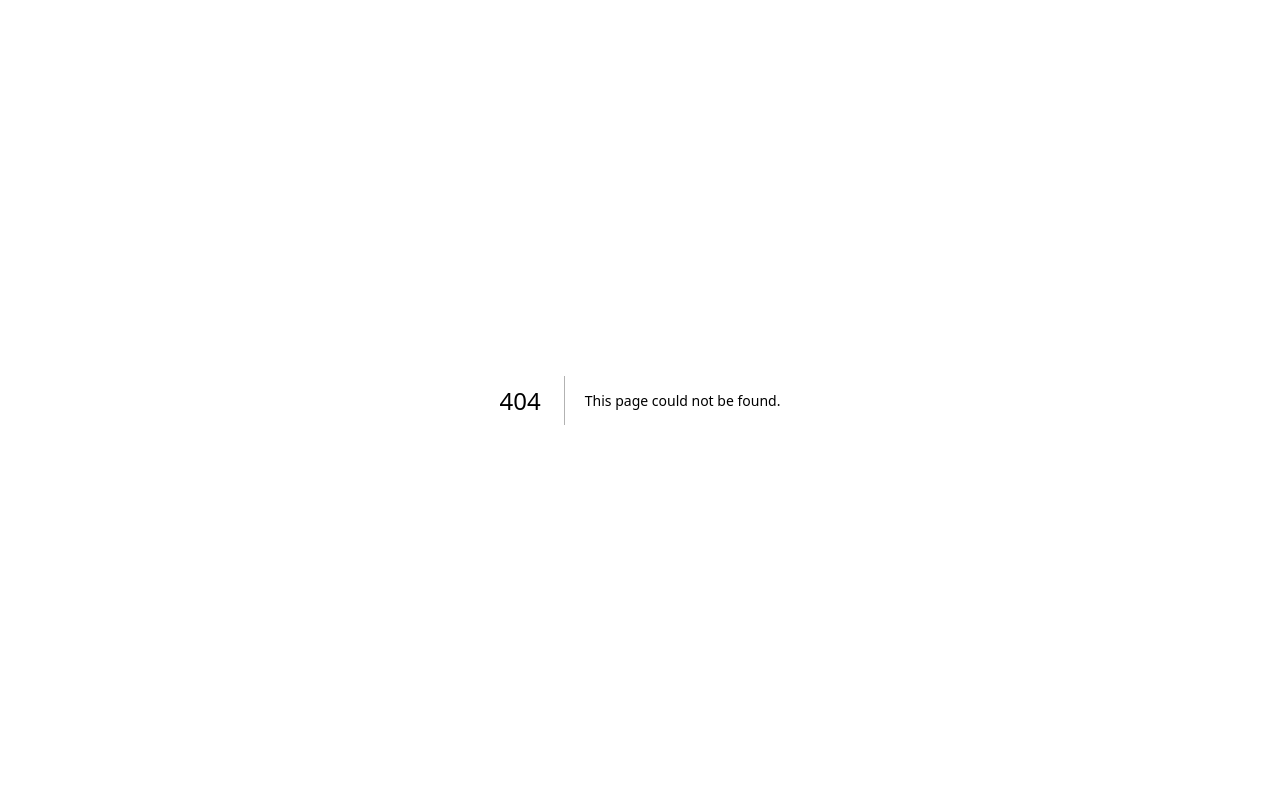
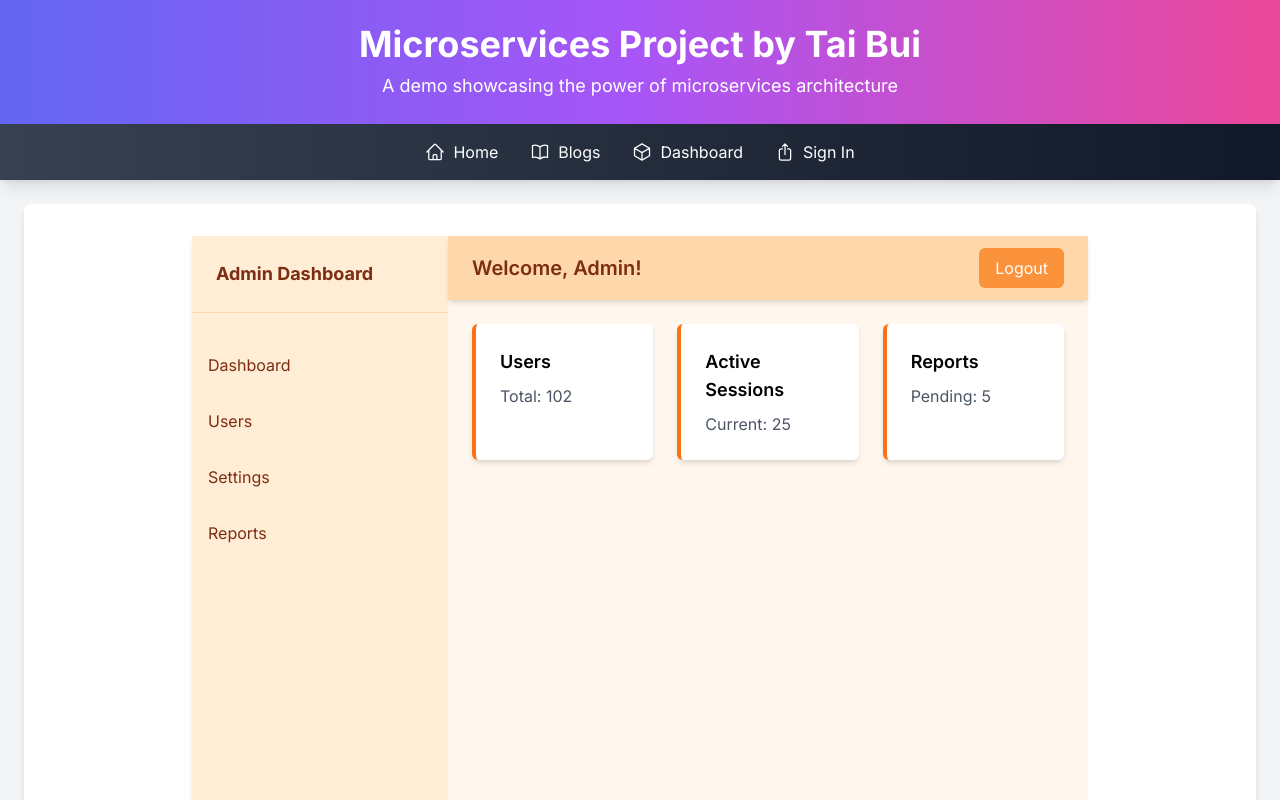
Before and after one commit to Tai-Chi-Bui/benchmark-microservices, a Next.js app in the folder host-client/: page /admin-dashboard in a window 1280 px wide. Before the commit this address had no page. Shown: the top 800 px of the page. Built offline with nearby package versions, Linux system fonts and the light colour scheme; no server answers.

Commit message:
update middleware

```diff
--- a/host-client/src/app/(auth)/sign-in/page.tsx
+++ b/host-client/src/app/(auth)/sign-in/page.tsx
@@ -48,7 +48,11 @@ const SignIn = () => {
         const expiresDate = new Date();
         expiresDate.setDate(expiresDate.getDate() + expires);
 
-        document.cookie = `authToken=${data.token}; expires=${expiresDate.toUTCString()}; path=/; secure; samesite=strict`;
+        // Check if running on HTTPS to set the secure attribute
+        const secure = window.location.protocol === 'https:' ? 'secure;' : '';
+
+        document.cookie = `authToken=${data.token}; expires=${expiresDate.toUTCString()}; path=/; ${secure} samesite=strict`;
+
 
         setModalMessage(data.message ?? "Log in successfully!");
         setIsError(false);
--- /dev/null
+++ b/host-client/src/app/(portal)/admin-dashboard/page.tsx
@@ -0,0 +1,50 @@
+import React from 'react';
+
+const AdminDashboard: React.FC = () => {
+  return (
+    <div className="flex h-screen">
+      {/* Sidebar */}
+      <aside className="w-64 bg-orange-100 text-orange-900 shadow-md">
+        <div className="p-6 font-bold text-lg border-b border-orange-200">Admin Dashboard</div>
+        <nav className="mt-6">
+          <ul>
+            <li className="p-4 hover:bg-orange-200 cursor-pointer">Dashboard</li>
+            <li className="p-4 hover:bg-orange-200 cursor-pointer">Users</li>
+            <li className="p-4 hover:bg-orange-200 cursor-pointer">Settings</li>
+            <li className="p-4 hover:bg-orange-200 cursor-pointer">Reports</li>
+          </ul>
+        </nav>
+      </aside>
+
+      {/* Main Content */}
+      <div className="flex-1 flex flex-col bg-orange-50">
+        {/* Header */}
+        <header className="h-16 bg-orange-200 shadow-md flex items-center justify-between px-6">
+          <h1 className="text-xl font-semibold text-orange-900">Welcome, Admin!</h1>
+          <button className="bg-orange-400 text-white px-4 py-2 rounded-md hover:bg-orange-500">Logout</button>
+        </header>
+
+        {/* Content */}
+        <main className="flex-1 p-6 overflow-y-auto">
+          <div className="grid grid-cols-3 gap-6">
+            {/* Cards */}
+            <div className="bg-white shadow-md rounded-md p-6 border-l-4 border-orange-500">
+              <h2 className="text-lg font-semibold mb-2">Users</h2>
+              <p className="text-gray-600">Total: 102</p>
+            </div>
+            <div className="bg-white shadow-md rounded-md p-6 border-l-4 border-orange-500">
+              <h2 className="text-lg font-semibold mb-2">Active Sessions</h2>
+              <p className="text-gray-600">Current: 25</p>
+            </div>
+            <div className="bg-white shadow-md rounded-md p-6 border-l-4 border-orange-500">
+              <h2 className="text-lg font-semibold mb-2">Reports</h2>
+              <p className="text-gray-600">Pending: 5</p>
+            </div>
+          </div>
+        </main>
+      </div>
+    </div>
+  );
+};
+
+export default AdminDashboard;
--- a/host-client/src/app/(portal)/layout.tsx
+++ b/host-client/src/app/(portal)/layout.tsx
@@ -2,7 +2,7 @@
 
 import React, { ReactNode } from 'react';
 import Link from 'next/link';
-import { HomeIcon, BookOpenIcon, ArrowDownOnSquareIcon, ArrowUpOnSquareIcon } from '@heroicons/react/24/outline';
+import { HomeIcon, BookOpenIcon, ArrowDownOnSquareIcon, ArrowUpOnSquareIcon, CubeIcon } from '@heroicons/react/24/outline';
 import { cookies } from 'next/headers'; // Import cookies to read server-side
 import { isValidToken } from '../_utils/auth';
 
@@ -47,6 +47,12 @@ const Layout: React.FC<LayoutProps> = ({ children }) => {
             </Link>
           </li>
           <li className="flex items-center space-x-2">
+            <CubeIcon className="h-5 w-5" />
+            <Link href="/admin-dashboard">
+              <span className="cursor-pointer hover:text-gray-300">Dashboard</span>
+            </Link>
+          </li>
+          <li className="flex items-center space-x-2">
             {isAuthenticated ? (
               <>
                 <ArrowDownOnSquareIcon className="h-5 w-5" />
--- a/host-client/src/app/_utils/auth.ts
+++ b/host-client/src/app/_utils/auth.ts
@@ -46,3 +46,5 @@ export const isAuthenticated = (pathname: string, token: string | undefined, pro
 
   return { shouldRedirect: false, redirectUrl: '' };
 };
+
+export const getUserRole =  (_token: string | undefined) => 'user'
--- /dev/null
+++ b/host-client/src/app/unauthenticated/page.tsx
@@ -0,0 +1,20 @@
+import React from 'react';
+import Link from 'next/link';
+
+const Unauthenticated: React.FC = () => {
+  return (
+    <div className="flex items-center justify-center min-h-screen bg-gray-100">
+      <div className="text-center">
+        <h1 className="text-4xl font-bold text-red-600 mb-4">Unauthenticated</h1>
+        <p className="text-lg text-gray-700 mb-6">You need to login to view this page.</p>
+        <Link href="/sign-in">
+          <button className="bg-blue-500 text-white px-6 py-3 rounded-md hover:bg-blue-600 transition duration-200">
+            Go to Sign In
+          </button>
+        </Link>
+      </div>
+    </div>
+  );
+};
+
+export default Unauthenticated;
--- /dev/null
+++ b/host-client/src/app/unauthorized/page.tsx
@@ -0,0 +1,16 @@
+import Link from 'next/link';
+import React from 'react';
+
+const Unauthorized: React.FC = () => {
+  return (
+    <div className="flex items-center justify-center min-h-screen bg-gray-100">
+      <div className="text-center">
+        <h1 className="text-4xl font-bold text-red-600 mb-4">Unauthorized</h1>
+        <p className="text-lg text-gray-700 mb-6">You do not have permission to visit this page.</p>
+        <Link href="/" className="text-blue-500 underline hover:text-blue-700">Go back to Home</Link>
+      </div>
+    </div>
+  );
+};
+
+export default Unauthorized;
```
Also changed, not shown: host-client/src/middleware.ts (+38 -14 lines).
